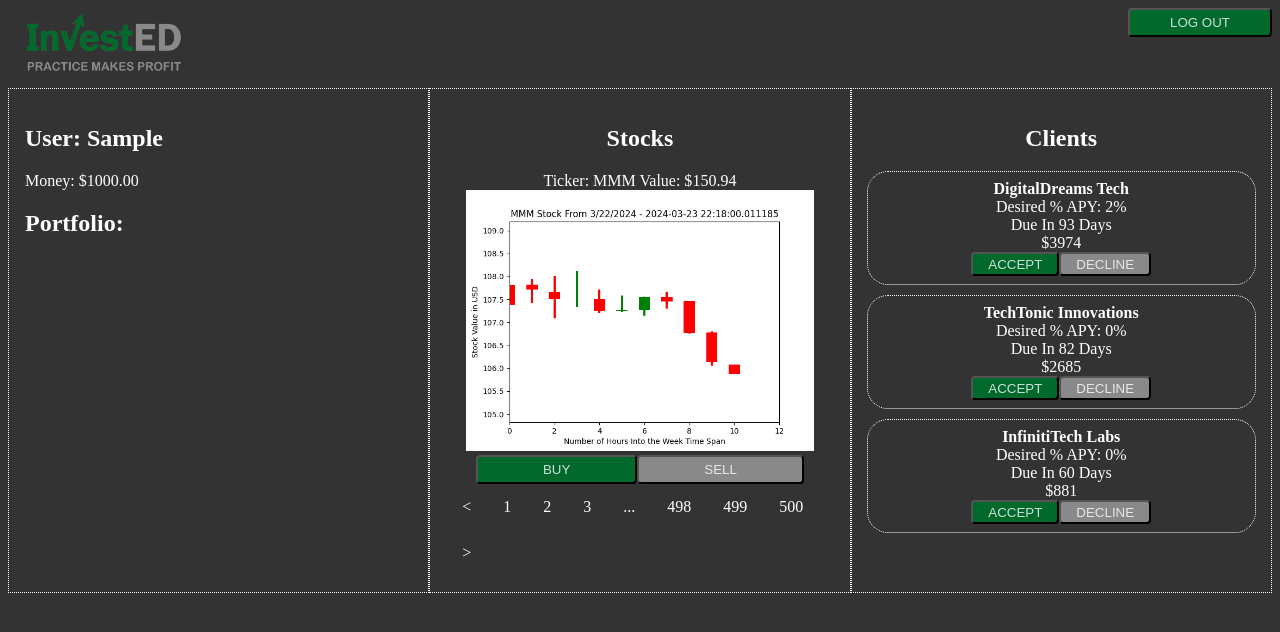
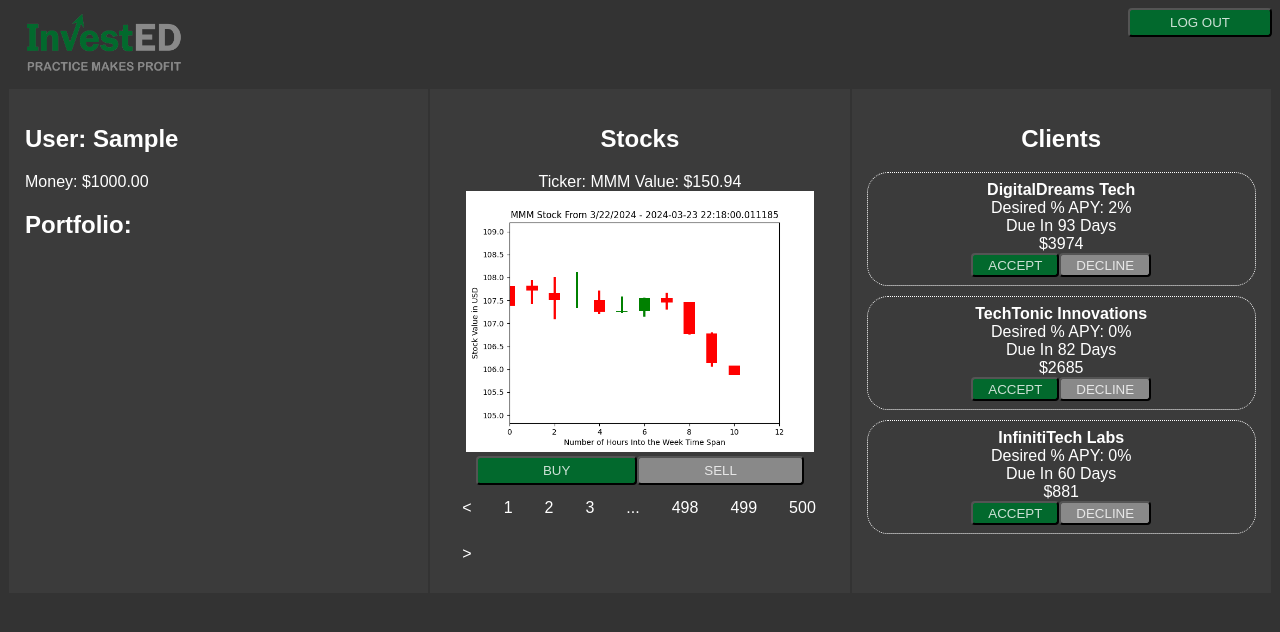
Before and after one commit to rrachelhuangg/2024-HooHacks, a React (Create React App) app in the folder frontend/: page / in a window 1280 px wide. Both pictures are taken after typing "Sample" into the empty fields and a click on the input 639 px from the left and 329 px from the top of the page. Shown: the top 632 px of the page. Built offline with nearby package versions, Linux system fonts and the light colour scheme.

Commit message:
modified styling of website: removed columns, switched to sans-serif font

```diff
--- a/frontend/src/App.css
+++ b/frontend/src/App.css
@@ -1,5 +1,7 @@
 body{background-color: #333;
-  color:white;}
+  color:white;
+  font-family: 'Franklin Gothic', sans-serif;
+}
 
   .App {
     text-align: center;
@@ -7,6 +9,22 @@ body{background-color: #333;
 
   button{
     cursor:pointer;
+  }
+
+  .page-item{
+    background-color: #3b3b3b;
+  }
+
+  .pagination{
+    background-color: #3b3b3b;
+  }
+
+  .active{
+    background-color: #3b3b3b;
+  }
+
+  .graphs{
+    background-color: #3b3b3b;
   }
 
   .App-logo {
@@ -39,8 +57,8 @@ body{background-color: #333;
   padding: 16px;
   /* height: 100%; */
   margin: 1px;
-  background-color: #333;
-  outline: 1px dotted white;
+  background-color: #666666;
+  /* outline: 1px dotted white; */
 }
 
 ul {
@@ -48,7 +66,7 @@ ul {
   margin: 0;
   padding: 0;
   overflow: hidden;
-  background-color: #333;
+  background-color: #3b3b3b;
 }
 
 .header{
@@ -79,8 +97,13 @@ ul {
   font-weight:bolder;
 }
 
+.special{
+  background-color:#333
+}
+
 li {
   float: left;
+  background-color: #3b3b3b;
 }
 
 li a {
@@ -89,16 +112,13 @@ li a {
   text-align: center;
   padding: 14px 16px;
   text-decoration: none;
+  background-color: #3b3b3b;
 }
 
 /* Change the link color to #111 (black) on hover */
 li a:hover {
   background-color: #111;
-}
-
-.tickerContainer img{
-  /* height:100%; */
-  width:90%;
+  background-color: #3b3b3b;
 }
 
 .buyButton {
@@ -262,8 +282,8 @@ li a:hover {
     padding: 16px;
     /* height: 100%; */
     margin: 1px;
-    background-color: #333;
-    outline: 1px dotted white;
+    background-color: #3b3b3b;
+    /* outline: 1px dotted white; */
   }
 
   ul {
@@ -302,6 +322,7 @@ li a:hover {
   .tickerContainer img{
     /* height:100%; */
     width:90%;
+    background-color: #3b3b3b;
   }
 
   .buyButton {
--- a/frontend/src/App.js
+++ b/frontend/src/App.js
@@ -115,7 +115,7 @@ for(let i = 0; i < stockPortfolio.length; i++){
     return(<>
     <div className = "tickerContainer">
     <div>Ticker: {stockTicker} Value: ${parseFloat(closeVal.trim()).toFixed(2)}</div>
-    <img src = {path} className = "images"/>
+    <img src = {path}/>
       <button className = "buyButton" onClick = {buy}>Buy</button>
       <button className = "sellButton" onClick = {sell}>Sell</button></div></>
       );
@@ -186,7 +186,7 @@ for(let i = 0; i < stockPortfolio.length; i++){
   function NavBar(){
     return(<>
     <ul className = "header">
-      <li><img src = "./Logo.png" className="logoHeader"/></li>
+      <li className = "special"><img src = "./Logo.png" className="logoHeader"/></li>
       <button onClick={logout}>Log Out</button>
     </ul></>);
   }
```
